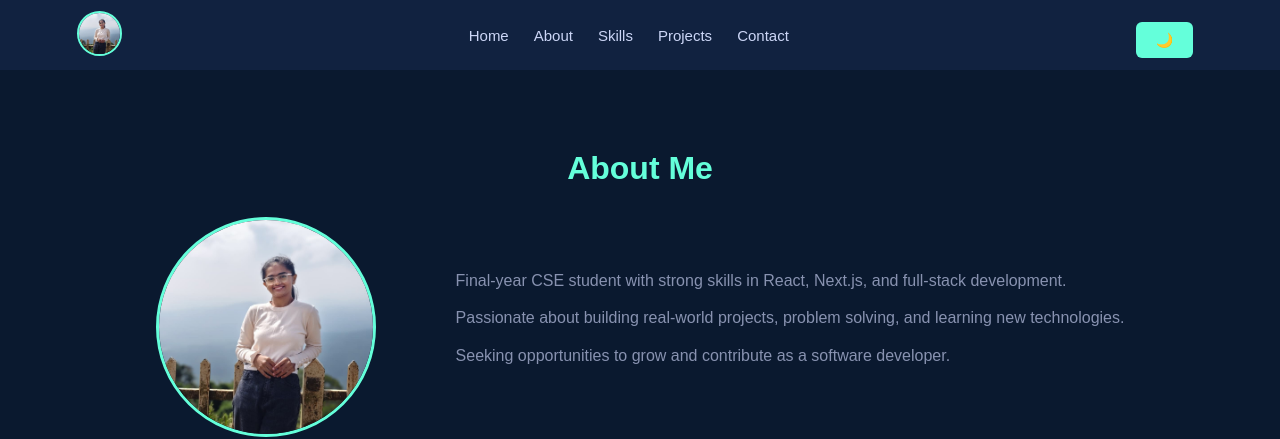
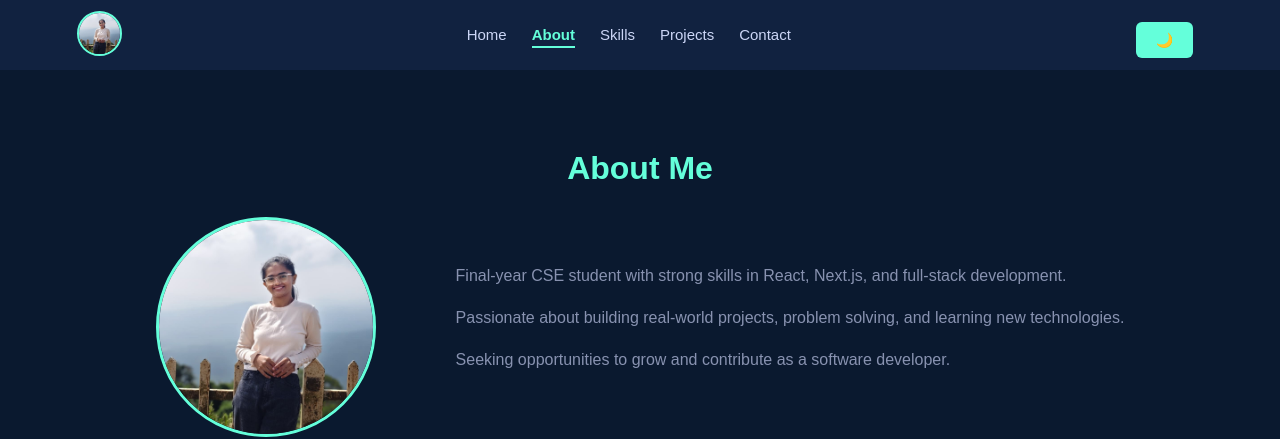
Before and after one commit to Bhaktishree-Pakka/portfolio, a Next.js app: page /about in a window 1280 px wide. Shown: the top 439 px of the page. Built offline with nearby package versions, Linux system fonts and the light colour scheme.

Commit message:
Update globals.css

```diff
--- a/src/app/globals.css
+++ b/src/app/globals.css
@@ -57,14 +57,16 @@ section {
   align-items: center;
   justify-content: space-between;
   padding: 10px 6%;
-  background: #112240;
+  background-color: #112240;  /* SOLID ONLY */
   position: sticky;
   top: 0;
   z-index: 1000;
   height: 70px;
+  transition: none; /* no fading effects */
 }
 
-/* LEFT LOGO */
+/* ================= LOGO ================= */
+
 .logo {
   display: flex;
   align-items: center;
@@ -78,7 +80,8 @@ section {
   border: 2px solid #64ffda;
 }
 
-/* CENTER NAV */
+/* ================= NAV LINKS ================= */
+
 .nav-links {
   display: flex;
   align-items: center;
@@ -86,15 +89,100 @@ section {
   list-style: none;
 }
 
-.nav-links li {
+.nav-links a {
+  color: #ccd6f6;
+  text-decoration: none;
+  font-size: 15px;
+  transition: 0.3s ease;
+  padding-bottom: 3px;
+}
+
+.nav-links a:hover {
+  color: #64ffda;
+}
+
+/* ACTIVE LINK (DARK MODE) */
+.nav-links a.active {
+  color: #64ffda;
+  font-weight: 600;
+  border-bottom: 2px solid #64ffda;
+}
+
+/* ================= RIGHT SIDE ================= */
+
+.nav-right {
   display: flex;
   align-items: center;
+  gap: 12px;
+}
+
+/* BUTTON */
+.btn {
+  padding: 6px 12px;
+  font-size: 14px;
+  border-radius: 8px;
+  cursor: pointer;
+}
+
+/* ================= HAMBURGER ================= */
+
+.menu-icon {
+  display: none;
+  font-size: 24px;
+  cursor: pointer;
+  color: #ccd6f6;
+}
+
+/* ================= MOBILE MENU ================= */
+
+.navbar {
+  display: flex;
+  align-items: center;
+  justify-content: space-between;
+  padding: 10px 6%;
+  background: #112240;   /* SOLID DARK */
+  position: sticky;
+  top: 0;
+  z-index: 1000;
+  height: 70px;
+  transition: none;
+}
+
+/* LIGHT MODE NAVBAR (SOLID WHITE) */
+body.light-mode .navbar {
+  background: #ffffff;   /* SOLID WHITE */
+  box-shadow: 0 4px 20px rgba(0,0,0,0.08);
+}
+
+/* ================= LOGO ================= */
+
+.logo {
+  display: flex;
+  align-items: center;
+}
+
+.logo-img {
+  width: 45px;
+  height: 45px;
+  border-radius: 50%;
+  object-fit: cover;
+  border: 2px solid #64ffda;
+}
+
+/* ================= NAV LINKS ================= */
+
+.nav-links {
+  display: flex;
+  align-items: center;
+  gap: 25px;
+  list-style: none;
 }
 
 .nav-links a {
   color: #ccd6f6;
   text-decoration: none;
   font-size: 15px;
+  padding-bottom: 3px;
   transition: 0.3s;
 }
 
@@ -102,38 +190,100 @@ section {
   color: #64ffda;
 }
 
+/* ACTIVE LINK (DARK) */
+.nav-links a.active {
+  color: #64ffda;
+  font-weight: 600;
+  border-bottom: 2px solid #64ffda;
+}
+
+/* ACTIVE LINK (LIGHT) */
+body.light-mode .nav-links a.active {
+  color: #06b6d4;
+  border-bottom: 2px solid #06b6d4;
+}
+
+/* LIGHT MODE LINKS */
+body.light-mode .nav-links a {
+  color: #0f172a;
+}
+
+body.light-mode .nav-links a:hover {
+  color: #06b6d4;
+}
+
+/* ================= MOBILE MENU ================= */
+
 .nav-links.active {
   display: flex;
   flex-direction: column;
   position: absolute;
   top: 70px;
-  right: 0;
   background: #112240;
-  width: 200px;
+  width: auto;
+  min-width: 140px;
+  max-width: 200px;
+  border-radius: 12px;
+  right: 10px;
   padding: 20px;
+  gap: 15px;
 }
 
-/* RIGHT SIDE */
+/* LIGHT MODE MOBILE MENU */
+body.light-mode .nav-links.active {
+  background: #ffffff;
+  box-shadow: 0 10px 30px rgba(0,0,0,0.1);
+  border-left: 1px solid #e2e8f0;
+}
+
+body.light-mode .nav-links.active a {
+  color: #0f172a;
+}
+
+/* ================= RIGHT SIDE ================= */
+
 .nav-right {
   display: flex;
   align-items: center;
   gap: 12px;
 }
 
-/* BUTTON FIX */
+/* BUTTON */
 .btn {
   padding: 6px 12px;
   font-size: 14px;
   border-radius: 8px;
+  cursor: pointer;
+  background: #64ffda;
+  border: none;
+  color: #0a192f;
+  transition: 0.3s;
 }
 
-/* HAMBURGER */
+.btn:hover {
+  transform: translateY(-2px);
+}
+
+/* LIGHT BUTTON */
+body.light-mode .btn {
+  background: linear-gradient(135deg, #22c55e, #06b6d4);
+  color: white;
+}
+
+/* ================= HAMBURGER ================= */
+
 .menu-icon {
   display: none;
   font-size: 24px;
   cursor: pointer;
   color: #ccd6f6;
 }
+
+body.light-mode .menu-icon {
+  color: #0f172a;
+}
+
+
 /* HERO */
 .hero-content {
   display: flex;
@@ -197,7 +347,7 @@ body.light-mode .hero-text p {
 .about-content p {
   max-width: 800px;
   color: #8892b0;
-  line-height: 1.2;
+  line-height: 1.5;
   margin-bottom: 18px;
 }
 
@@ -372,18 +522,18 @@ section:hover {
     margin: 0 auto;
   }
 
-  .navbar {
-    padding: 10px 5%;
-    height: 65px;
+  .nav-links {
+    display: none;
   }
 
-  .nav-links {
-    display: none;
+  .nav-links.active {
+    display: flex;
   }
 
   .menu-icon {
     display: block;
   }
+
 
   .logo-img {
     width: 38px;
@@ -410,18 +560,6 @@ section:hover {
 body.light-mode {
   background: #f1f5f9;   /* soft bluish gray */
   color: #0f172a;        /* deep dark text */
-}
-
-/* NAVBAR */
-body.light-mode .navbar {
-  background: rgba(255, 255, 255, 0.75);
-  backdrop-filter: blur(12px);
-  box-shadow: 0 4px 20px rgba(0,0,0,0.05);
-}
-
-/* NAV LINKS */
-body.light-mode .nav-links a {
-  color: #0f172a;
 }
 
 /* HERO TEXT */
@@ -493,11 +631,6 @@ body.light-mode p {
   color: #475569;
 }
 
-/* Navbar links */
-body.light-mode .nav-links a {
-  color: #0f172a;
-}
-
 /* Skill text */
 body.light-mode .skill-card p {
   color: #334155;
@@ -533,3 +666,13 @@ body.light-mode textarea::placeholder {
 body.light-mode footer {
   color: #475569;
 }
+
+body.light-mode h1,
+body.light-mode h2,
+body.light-mode h3 {
+  color: #0f172a;
+}
+
+body.light-mode p {
+  color: #475569;
+}
```
